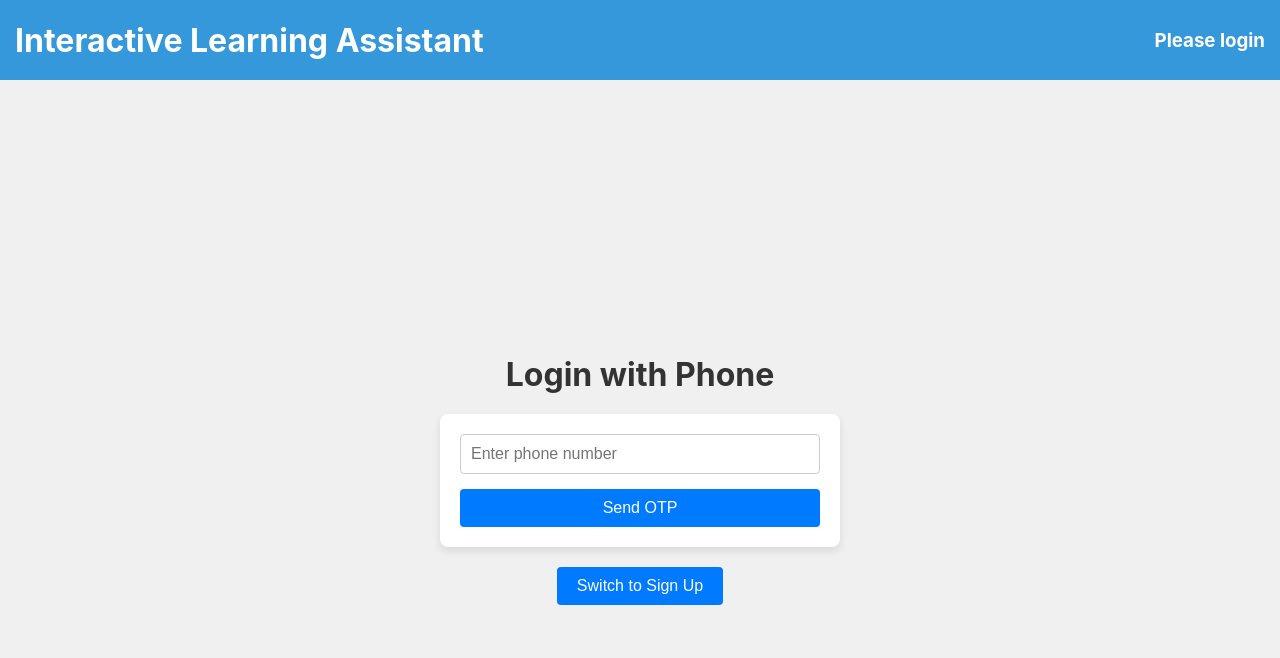
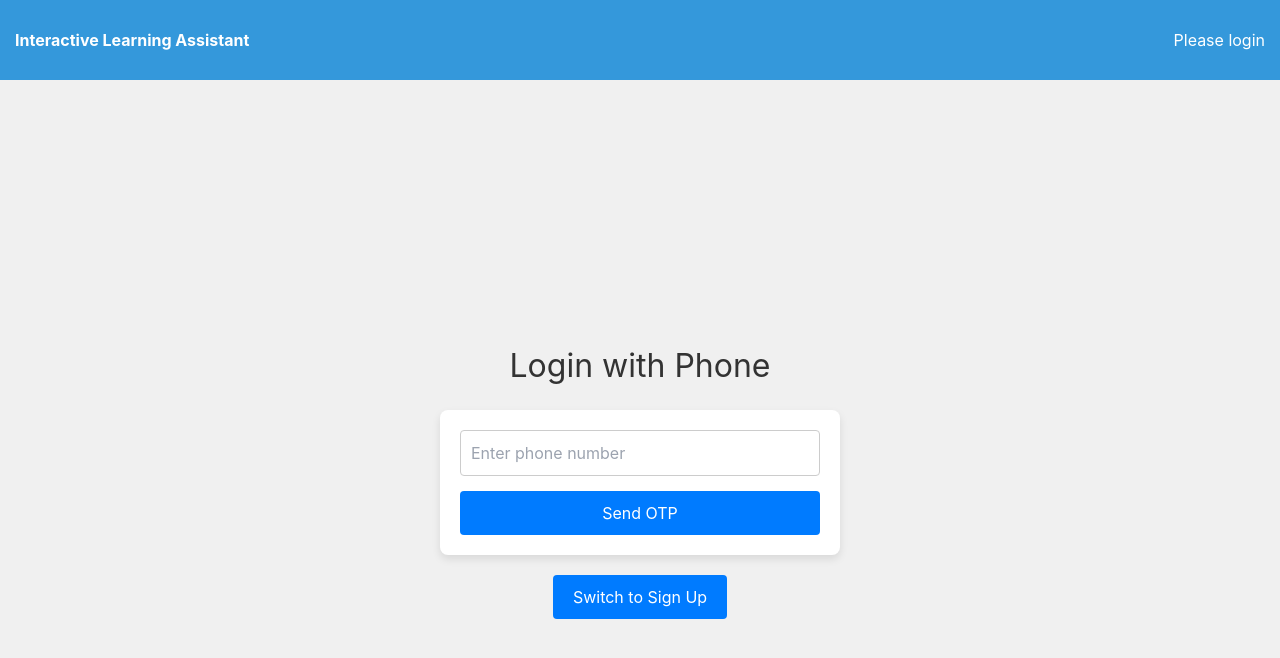
Before and after one commit to LostNSeeker/Dash-boardLLM, a React (Create React App) app in the folder client/: page / in a window 1280 px wide. Shown: the top 658 px of the page. Built offline with nearby package versions, Linux system fonts and the light colour scheme; no server answers.

Commit message:
shadcn added

```diff
--- /dev/null
+++ b/client/lib/utils.ts
@@ -0,0 +1,6 @@
+import { clsx, type ClassValue } from "clsx";
+import { twMerge } from "tailwind-merge";
+
+export function cn(...inputs: ClassValue[]) {
+	return twMerge(clsx(inputs));
+}
--- a/client/src/index.css
+++ b/client/src/index.css
@@ -1,3 +1,64 @@
+@tailwind base;
+@tailwind components;
+@tailwind utilities;
+
+@layer base {
+  :root {
+    --background: 0 0% 100%;
+    --foreground: 222.2 47.4% 11.2%;
+    --muted: 210 40% 96.1%;
+    --muted-foreground: 215.4 16.3% 46.9%;
+    --popover: 0 0% 100%;
+    --popover-foreground: 222.2 47.4% 11.2%;
+    --border: 214.3 31.8% 91.4%;
+    --input: 214.3 31.8% 91.4%;
+    --card: 0 0% 100%;
+    --card-foreground: 222.2 47.4% 11.2%;
+    --primary: 222.2 47.4% 11.2%;
+    --primary-foreground: 210 40% 98%;
+    --secondary: 210 40% 96.1%;
+    --secondary-foreground: 222.2 47.4% 11.2%;
+    --accent: 210 40% 96.1%;
+    --accent-foreground: 222.2 47.4% 11.2%;
+    --destructive: 0 100% 50%;
+    --destructive-foreground: 210 40% 98%;
+    --ring: 215 20.2% 65.1%;
+    --radius: 0.5rem;
+  }
+
+  .dark {
+    --background: 224 71% 4%;
+    --foreground: 213 31% 91%;
+    --muted: 223 47% 11%;
+    --muted-foreground: 215.4 16.3% 56.9%;
+    --accent: 216 34% 17%;
+    --accent-foreground: 210 40% 98%;
+    --popover: 224 71% 4%;
+    --popover-foreground: 215 20.2% 65.1%;
+    --border: 216 34% 17%;
+    --input: 216 34% 17%;
+    --card: 224 71% 4%;
+    --card-foreground: 213 31% 91%;
+    --primary: 210 40% 98%;
+    --primary-foreground: 222.2 47.4% 1.2%;
+    --secondary: 222.2 47.4% 11.2%;
+    --secondary-foreground: 210 40% 98%;
+    --destructive: 0 63% 31%;
+    --destructive-foreground: 210 40% 98%;
+    --ring: 216 34% 17%;
+  }
+}
+
+@layer base {
+  * {
+    @apply border-border;
+  }
+
+  body {
+    @apply font-sans antialiased bg-background text-foreground;
+  }
+}
+
 * {
   margin: 0;
   padding: 0;
--- /dev/null
+++ b/client/tailwind.config.js
@@ -0,0 +1,50 @@
+/** @type {import('tailwindcss').Config} */
+module.exports = {
+	darkMode: ["class"],
+	content: ["./src/**/*.{js,jsx,ts,tsx}"],
+	theme: {
+		extend: {
+			colors: {
+				border: "hsl(var(--border))",
+				input: "hsl(var(--input))",
+				ring: "hsl(var(--ring))",
+				background: "hsl(var(--background))",
+				foreground: "hsl(var(--foreground))",
+				primary: {
+					DEFAULT: "hsl(var(--primary))",
+					foreground: "hsl(var(--primary-foreground))",
+				},
+				secondary: {
+					DEFAULT: "hsl(var(--secondary))",
+					foreground: "hsl(var(--secondary-foreground))",
+				},
+				destructive: {
+					DEFAULT: "hsl(var(--destructive))",
+					foreground: "hsl(var(--destructive-foreground))",
+				},
+				muted: {
+					DEFAULT: "hsl(var(--muted))",
+					foreground: "hsl(var(--muted-foreground))",
+				},
+				accent: {
+					DEFAULT: "hsl(var(--accent))",
+					foreground: "hsl(var(--accent-foreground))",
+				},
+				popover: {
+					DEFAULT: "hsl(var(--popover))",
+					foreground: "hsl(var(--popover-foreground))",
+				},
+				card: {
+					DEFAULT: "hsl(var(--card))",
+					foreground: "hsl(var(--card-foreground))",
+				},
+			},
+			borderRadius: {
+				lg: `var(--radius)`,
+				md: `calc(var(--radius) - 2px)`,
+				sm: "calc(var(--radius) - 4px)",
+			},
+		},
+	},
+	plugins: [require("tailwindcss-animate")],
+};
```
Also changed, not shown: client/jsconfig.json (added, +8 -0 lines), client/package.json (+8 -0 lines), client/components.json (added), 1 other file (tests, documents, lock files or other folders).
